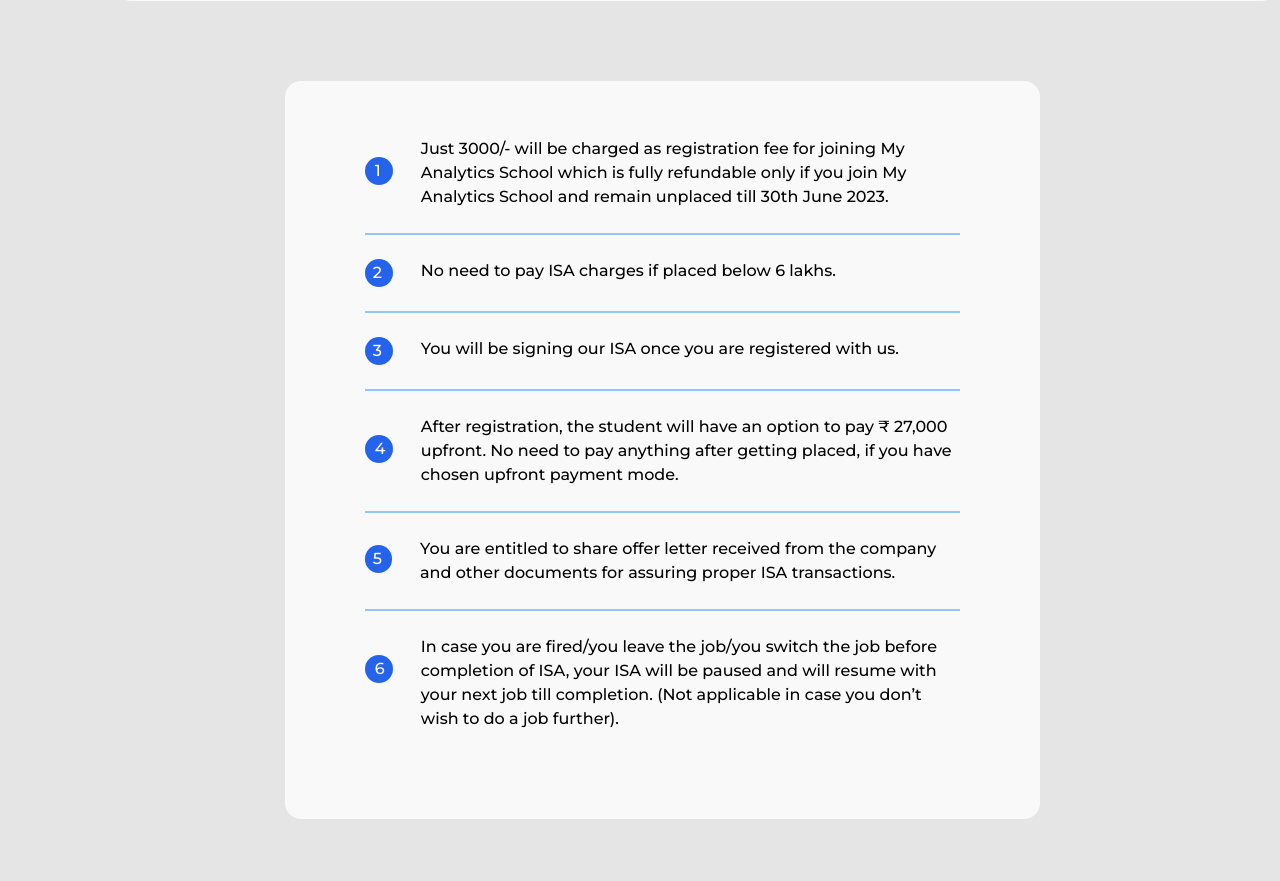
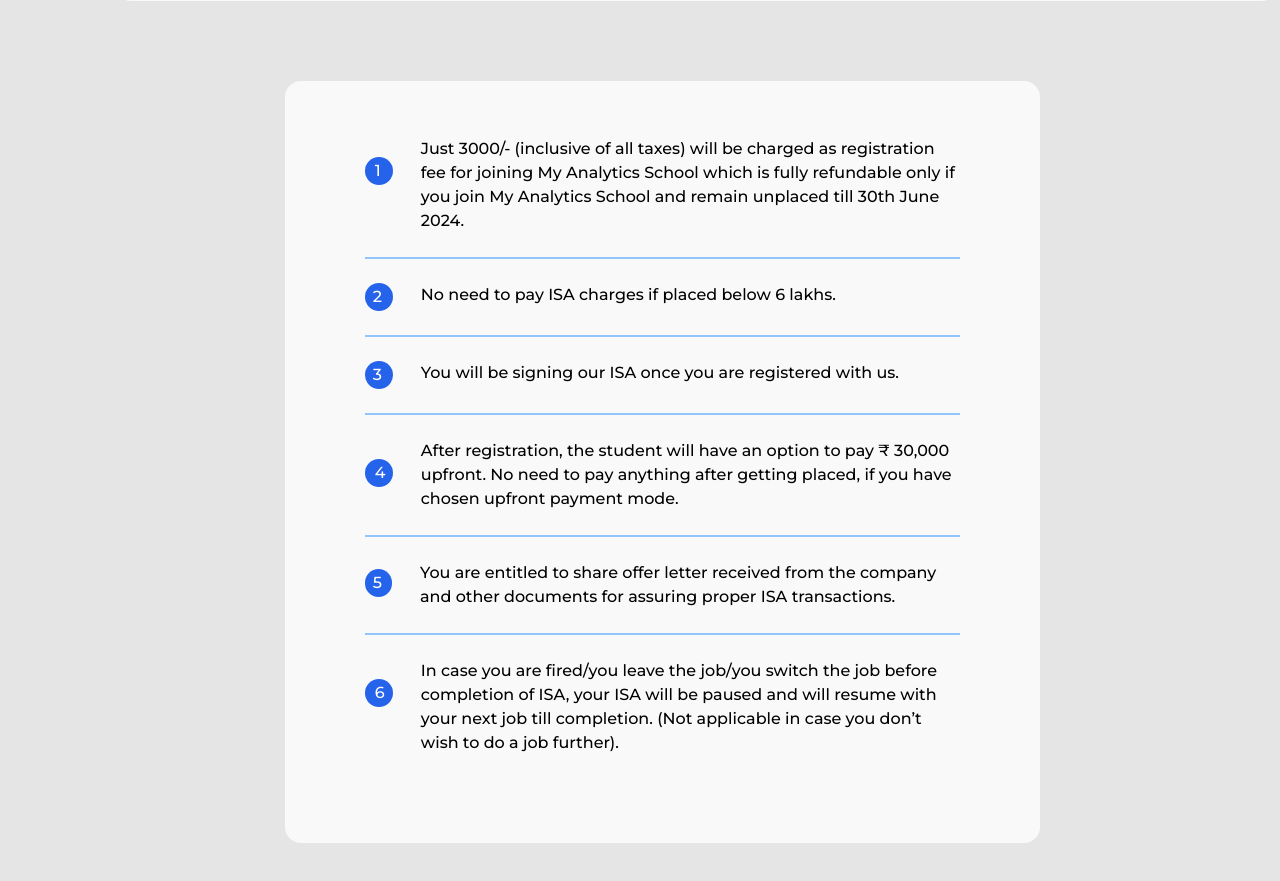
Before and after one commit to 100bhagya/mas-website-react, a React (Create React App) app: page /isa-102 in a window 1280 px wide. Shown: the part 889-1770 px from the top of the page. Built offline with nearby package versions, Linux system fonts and the light colour scheme.

Commit message:
changes in isa 102

```diff
--- a/src/pages/ISA-102.js
+++ b/src/pages/ISA-102.js
@@ -90,9 +90,9 @@ const ISA102 = () => {
           <p className="bg-blue-600 md:w-7 w-6  md:h-7 h-6 mr-7 text-white md:mt-5 rounded-full pr-[14px] md:pl-[10px] pl-[9px] md:pt-[2px] pt-[4px]">
             1
           </p>
-          Just 3000/- will be charged as registration fee for joining My
+          Just 3000/- (inclusive of all taxes) will be charged as registration fee for joining My
           Analytics School which is fully refundable only if you join My
-          Analytics School and remain unplaced till 30th June 2023.
+          Analytics School and remain unplaced till 30th June 2024.
         </p>
 
         <p className="md:text-[16px] text-[12px] flex md:py-6 py-4 border-b-2 border-solid border-blue-300">
@@ -113,7 +113,7 @@ const ISA102 = () => {
           <p className="bg-blue-600 md:w-7 w-6  md:h-7 h-6 mr-7 text-white md:mt-5 rounded-full pr-[14px] md:pl-[10px] pl-[7px] md:pt-[2px] pt-[3px]">
             4
           </p>
-          After registration, the student will have an option to pay ₹ 27,000
+          After registration, the student will have an option to pay ₹ 30,000
           upfront. No need to pay anything after getting placed, if you have
           chosen upfront payment mode.
         </p>
```
